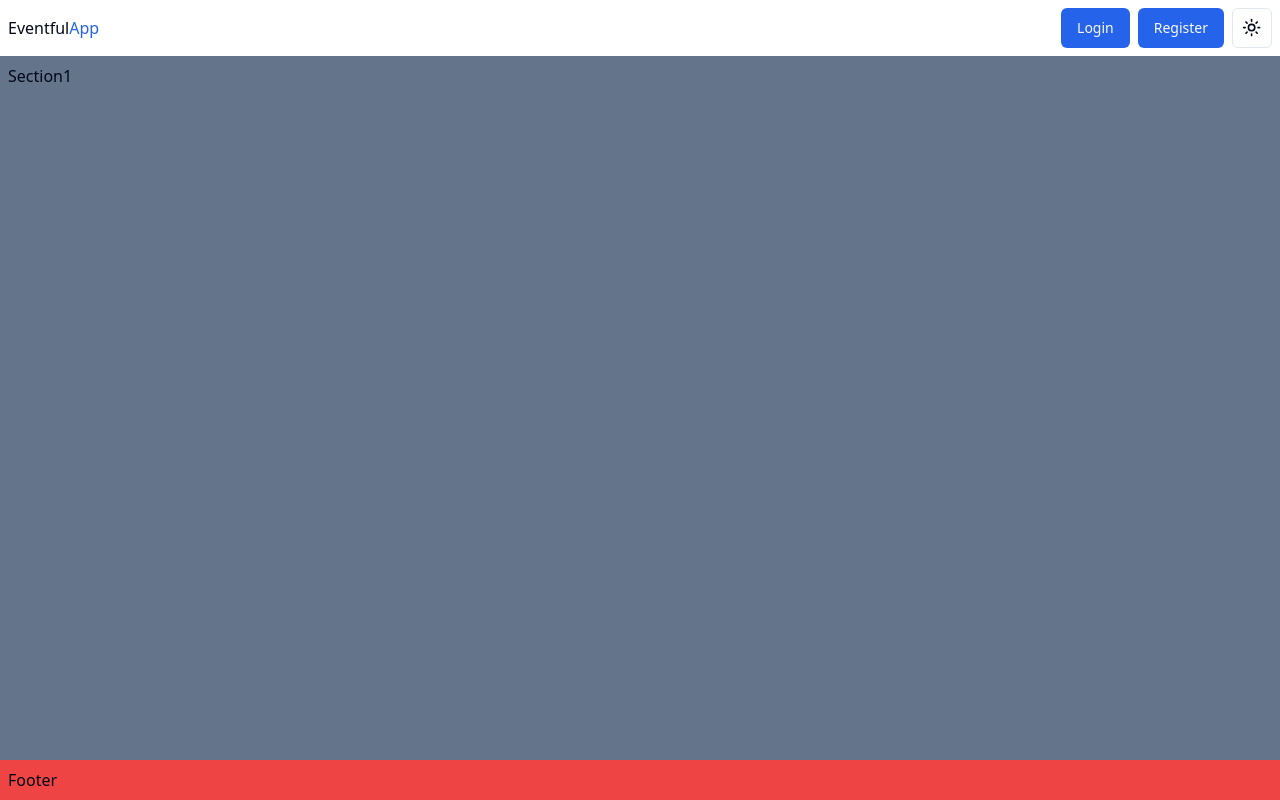
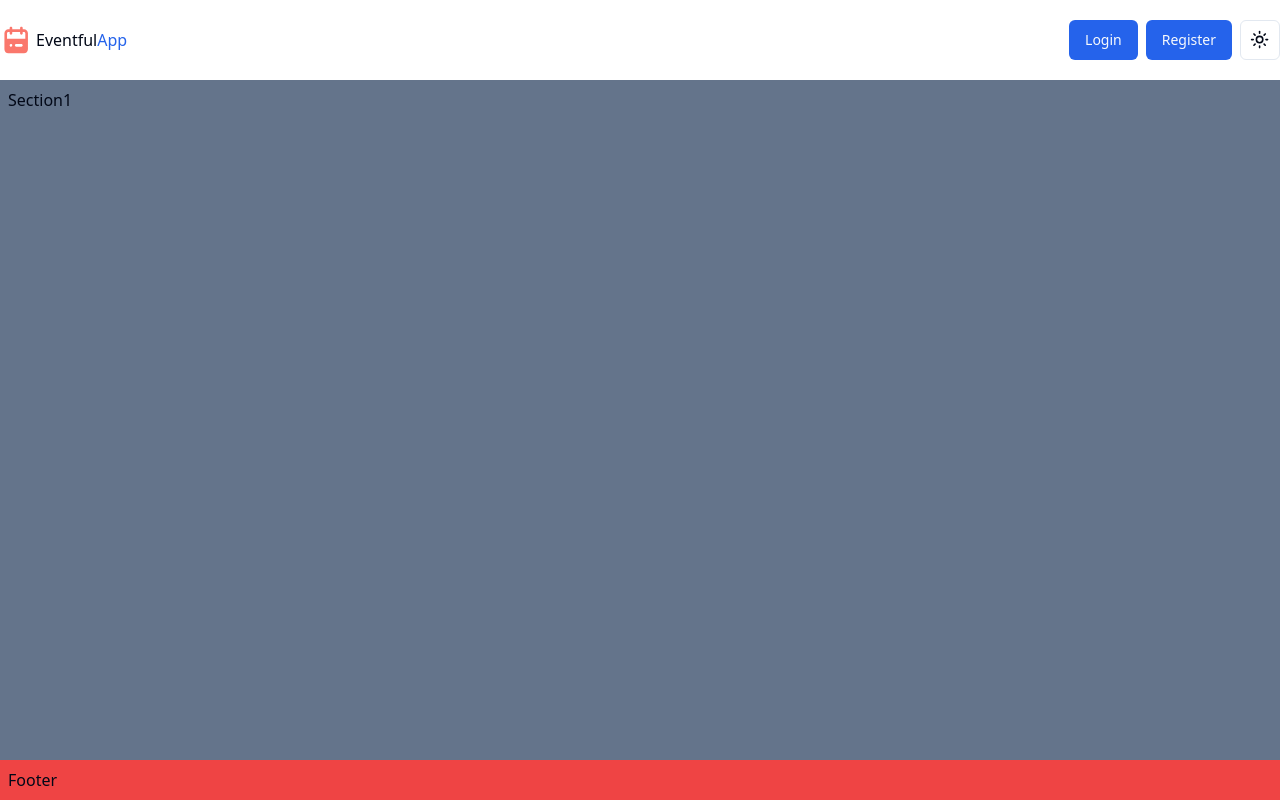
Before and after one commit to cr-eative-dev/Eventful-Booking-App, a Next.js app: page / in a window 1280 px wide. Built offline with nearby package versions, Linux system fonts and the light colour scheme.

Commit message:
Co-authored-by: Stefan Airoaie <StefanAiroaie@users.noreply.github.com>

```diff
--- a/app/components/shared/Header.tsx
+++ b/app/components/shared/Header.tsx
@@ -1,18 +1,31 @@
 import { Button } from "@/components/ui/button";
 import { ModeToggle } from "./mode-toggle";
+import Link from "next/link";
+import Image from "next/image";
 
 const Header = () => {
   return (
-    <nav className="flex justify-between items-center p-2">
+    <header className="w-full">
+      <nav className="wrapper flex justify-between items-center">
+        <Link href={"/"} className="flex gap-1 w-36 items-center">
+          <Image
+            src={"/assets/images/logo.svg"}
+            alt="Eventful Logo"
+            width={32}
+            height={32}
+          />
           <h1>
             Eventful<span className="text-primary">App</span>
           </h1>
+        </Link>
+
         <div className="flex gap-2">
           <Button>Login</Button>
           <Button>Register</Button>
           <ModeToggle />
         </div>
       </nav>
+    </header>
   );
 };
 
--- a/app/globals.css
+++ b/app/globals.css
@@ -57,3 +57,9 @@
     @apply bg-background text-foreground;
   }
 }
+
+@layer utilities {
+  .wrapper {
+    @apply max-w-7xl lg:mx-auto p-5 md:px-10 xl:px-0 w-full;
+  }
+}
--- a/package.json
+++ b/package.json
@@ -9,6 +9,7 @@
     "lint": "next lint"
   },
   "dependencies": {
+    "@clerk/nextjs": "^5.0.1",
     "@radix-ui/react-dropdown-menu": "^2.0.6",
     "@radix-ui/react-slot": "^1.0.2",
     "class-variance-authority": "^0.7.0",
```
Also changed, not shown: public/assets/images/logo.svg (added), 1 other file (tests, documents, lock files or other folders). Lines whose indentation alone changed are shown as unchanged.
